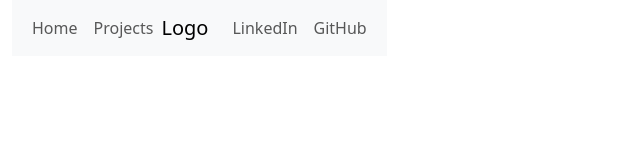
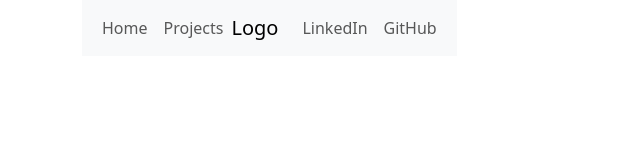
Before and after one commit to FarahTakochi/portfolio, a plain HTML site: page index.html in a window 1280 px wide. Shown: the whole page, without its empty margins (0-640 px from the left). Drawn offline with nearby package versions, Linux system fonts and the light colour scheme.

Commit message:
Update index.html

```diff
--- a/index.html
+++ b/index.html
@@ -12,7 +12,7 @@
   <body>
 
     <!-- Navigation Bar Starts Here -->
-    <div class="container d-md-inline-flex">
+    <div class="container d-sm-flex">
       <nav class="navbar sticky-md-top navbar-expand-md bg-body-tertiary">
         <div class="container-fluid d-flex justify-content-center">
           <div class="navbar-nav">
```
